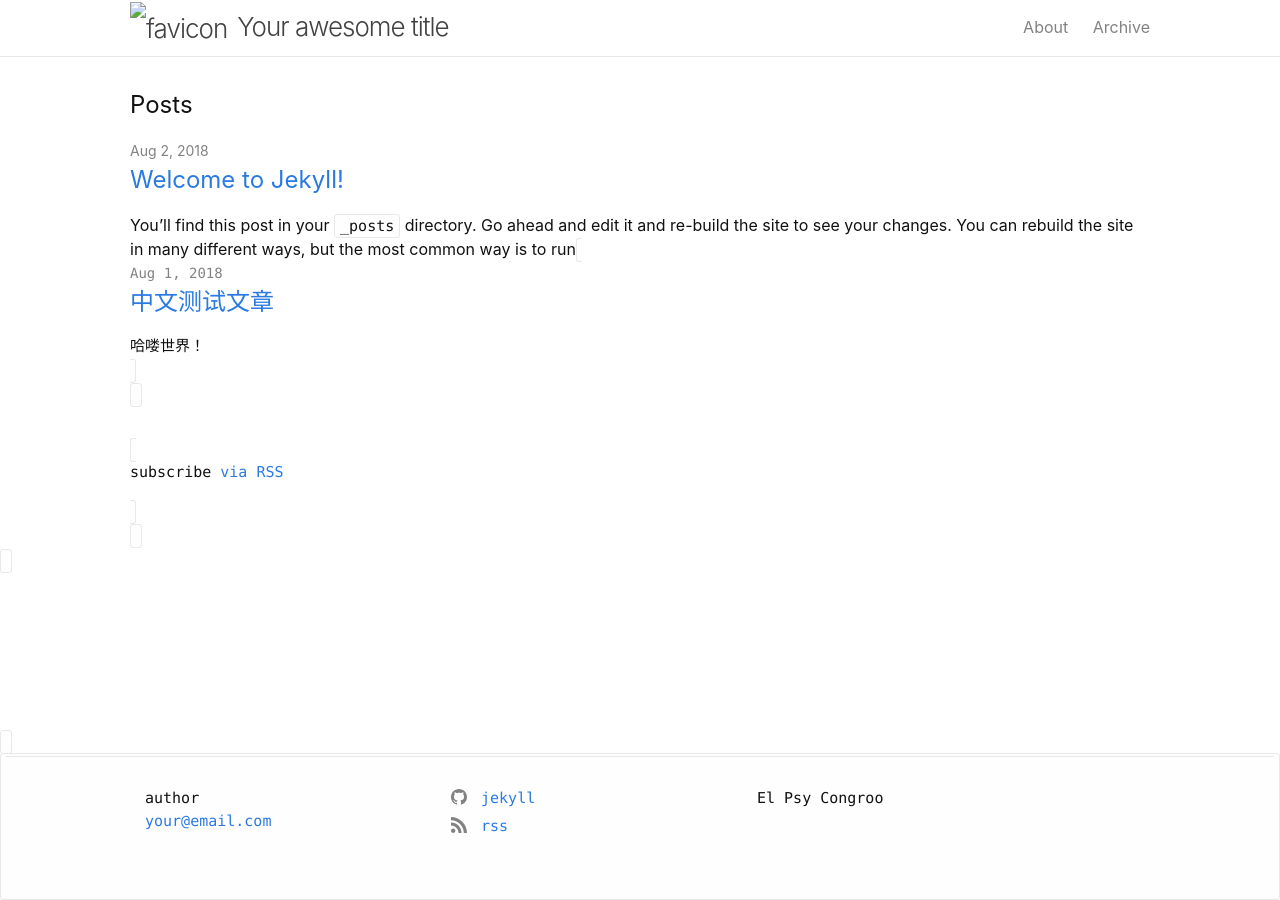
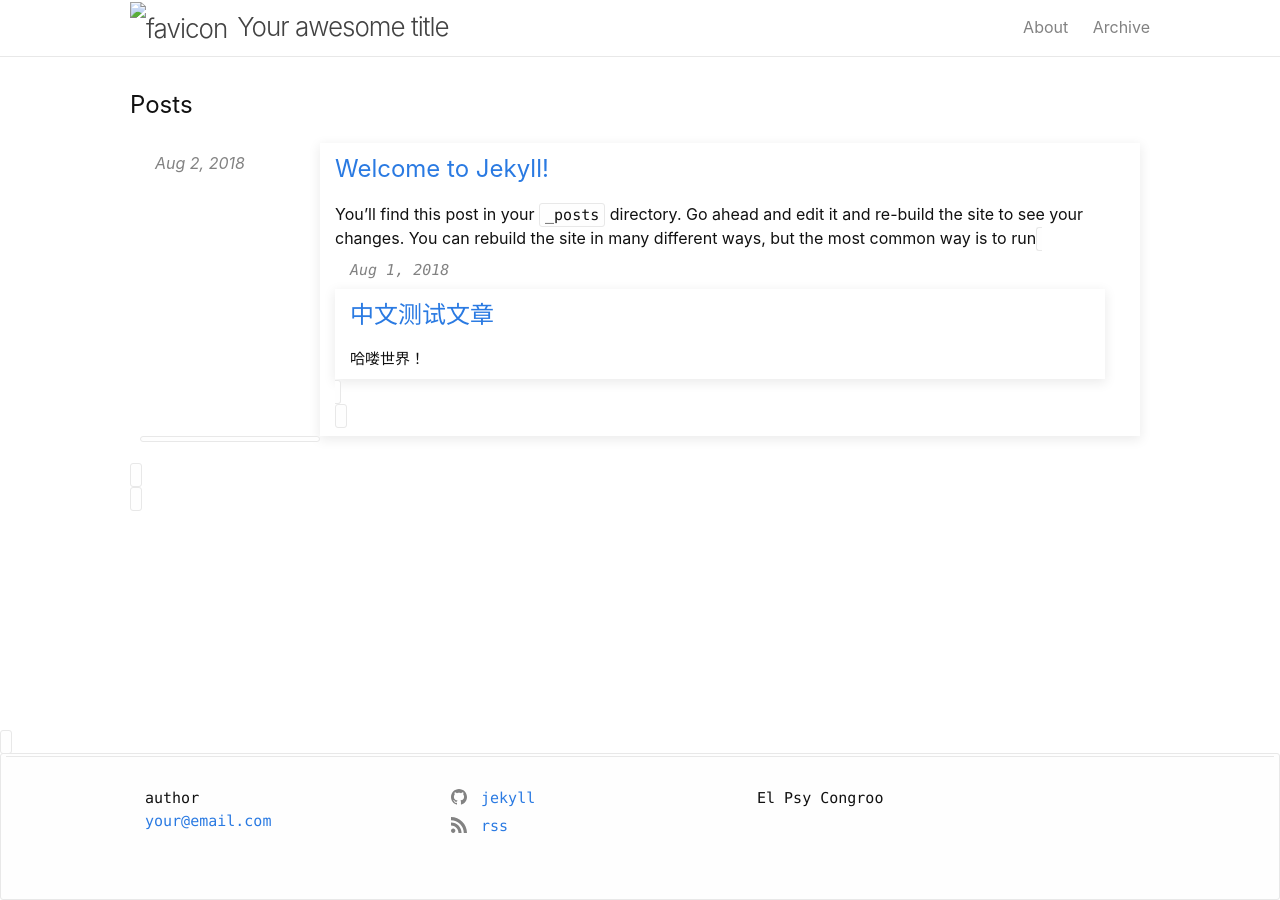
Before and after one commit to kemingy/jekyll-theme-ink, a Jekyll site: the page built from index.md, in a window 1280 px wide. Built offline with Jekyll 4.4.1, drawn with Linux system fonts in a browser that asks for light colours.

Commit message:
adjust box shadow css

```diff
--- a/_config.yml
+++ b/_config.yml
@@ -7,14 +7,16 @@ description: El Psy Congroo
 github_username: jekyll
 rss: rss
 
-show_excerpts: true
+excerpts:
+  enable: true
+  length: 300
 
 theme: jekyll-theme-ink
 
 permalink: /blog/:title
 
 favicon:
-  display: true
+  enable: true
   name: favicon.ico
 
 plugins:
--- a/_includes/header.html
+++ b/_includes/header.html
@@ -3,7 +3,7 @@
         {%- assign default_paths = site.pages | map: "path" -%}
         {%- assign page_paths = site.header_pages | default: default_paths -%}
         <a href="{{ "/" | relative_url }}" class="site-title" rel="author">
-            {%- if site.favicon.display -%}
+            {%- if site.favicon.enable -%}
                 <span><img src="{{ site.favicon.name | relative_url}}" alt="favicon"></span>
             {%- endif -%}
             {{ site.title | escape }}
--- a/_layouts/home.html
+++ b/_layouts/home.html
@@ -9,36 +9,32 @@ layout: default
 
     {{ content }}
 
-    {%- if site.posts.size > 0 -%}
+    {% if site.posts.size > 0 %}
         <h2 class="post-list-title">
             {{ page.list_title | default: "Posts" }}
         </h2>
-        <ul class="post-list">
+        <div class="post-list timeline-wrapper">
             {%- assign date_format = site.date_format | default: "%b %-d, %Y" -%}
-            {%- for post in site.posts -%}
-            <li>
+            {% for post in site.posts %}
                 <div class="timeline">
                     <div class="timeline-date">
-                        <span class="post-meta">{{ post.date | date: date_format }}</span>
+                        <!-- <span class="post-meta">{{ post.date | date: date_format }}</span> -->
+                        {{ post.date | date: date_format }}
                     </div>
+                    <div class="timeline-container">
                         <div class="timeline-content">
                             <h3>
                                 <a href="{{ post.url | relative_url }}" class="post-link">
                                     {{ post.title | escape }}
                                 </a>
                             </h3>
-                        {%- if site.show_excerpts -%}
-                            {{ post.excerpt | remove: '<p>' | remove: '</p>' | truncate: 300 }}
-                        {%- endif -%}
+                            {% if site.excerpts.enable %}
+                                {{ post.excerpt | remove: '<p>' | remove: '</p>' | truncate: site.excerpts.length }}
+                            {% endif %}
                         </div>
                     </div>
-            </li>
-            {%- endfor -%}
-        </ul>
-
-        <p class="rss-subscribe">
-            subscribe
-            <a href="{{ "/feed.xml" | relative_url }}">via RSS</a>
-        </p>
-    {%- endif -%}
                 </div>
+            {% endfor %}
+        </div>
+    {% endif %}
+</div>
--- a/_sass/ink/_layout.scss
+++ b/_sass/ink/_layout.scss
@@ -83,16 +83,16 @@
             text-align: center;
 
             > svg {
-              fill: $grey-color-dark;
+                fill: $grey-color-dark;
             }
           }
 
-          input ~ .trigger {
+        input ~ .trigger {
             clear: both;
             display: none;
           }
 
-          input:checked ~ .trigger {
+        input:checked ~ .trigger {
             display: block;
             padding-bottom: 5px;
           }
@@ -265,6 +265,36 @@
     }
 }
 
+.timeline-wrapper {
+    position: relative;
+}
+
+.timeline {
+    padding: 5px;
+    border-radius: 10px;
+    margin: 15px 5px;
+    width: 100%;
+    display: grid;
+    grid-template-columns: 180px 1fr;
+}
+
+.timeline-date {
+    color: $grey-color;
+    font-style: italic;
+    padding: 8px 15px;
+}
+
+.timeline-container {
+    box-shadow: 0px 3px 11px 1px rgba(0,0,0,0.08);
+    padding: 8px 15px;
+    margin-right: 20px;
+}
+
+.timeline-content {
+    display: table;
+    width: 100%;
+}
+
 
 /**
 * Posts
@@ -340,10 +370,10 @@
 }
 
 .post-card {
-    border: solid #fafafa;
+    // border: solid #fafafa;
     padding: 5px 15px;
     margin: 5px 5px;
-    box-shadow: 3px 3px 5px #d3d3d3;
+    box-shadow: 0px 3px 11px 1px rgba(0,0,0,0.08);
     border-radius: 5px;
     min-width: 200px;
     display: inline-block;
--- a/_sass/ink/_syntax-highlight.scss
+++ b/_sass/ink/_syntax-highlight.scss
@@ -6,7 +6,7 @@
 .highlight {
     background: #fff;
     @extend %vertical-rhythm;
-    box-shadow: 3px 3px 5px #888888;
+    box-shadow: 0px 3px 11px 1px rgba(0,0,0,0.08);
     border: #e5e5e5;
 
     .highlighter-rouge & {
```
Also changed, not shown: _includes/timeline.html (+14 -1 lines). Lines whose indentation alone changed are shown as unchanged.
